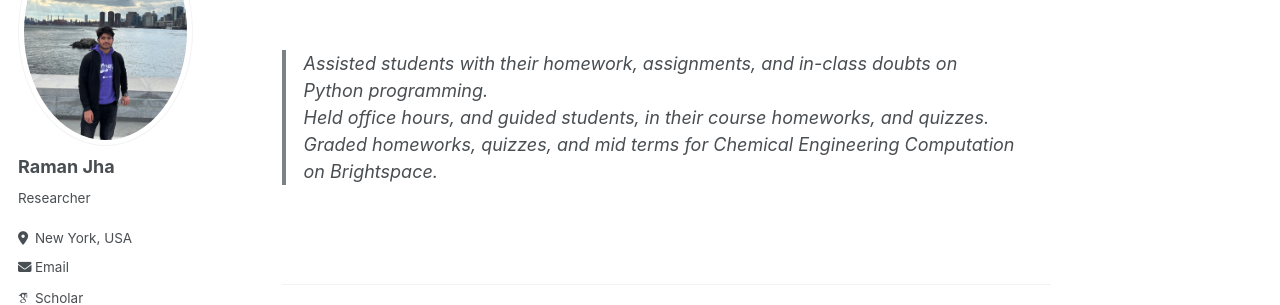
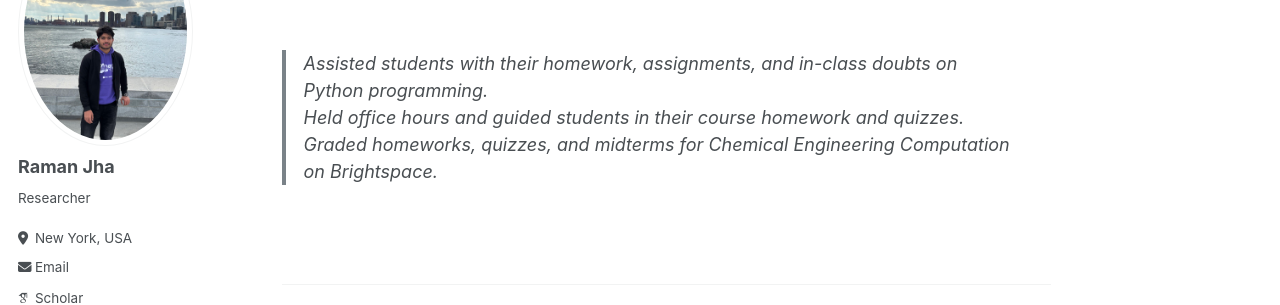
Before and after one commit to jhakrraman/jhakrraman.github.io, a Jekyll site: the page built from _teaching/3_CEC.md, in a window 1280 px wide and 1091 px high. Shown: the part 189-494 px from the top of the window. Built offline with Jekyll 4.4.1, drawn with Linux system fonts in a browser that asks for light colours; some web fonts are replaced.

Commit message:
Fix formatting and wording in CEC teaching document

```diff
--- a/_teaching/3_CEC.md
+++ b/_teaching/3_CEC.md
@@ -10,5 +10,5 @@ location: "New York, USA"
 ---
 
 >Assisted students with their homework, assignments, and in-class doubts on Python programming.
->Held office hours, and guided students, in their course homeworks, and quizzes.
->Graded homeworks, quizzes, and mid terms for Chemical Engineering Computation on Brightspace.
+>Held office hours and guided students in their course homework and quizzes.
+>Graded homeworks, quizzes, and midterms for Chemical Engineering Computation on Brightspace.
```
